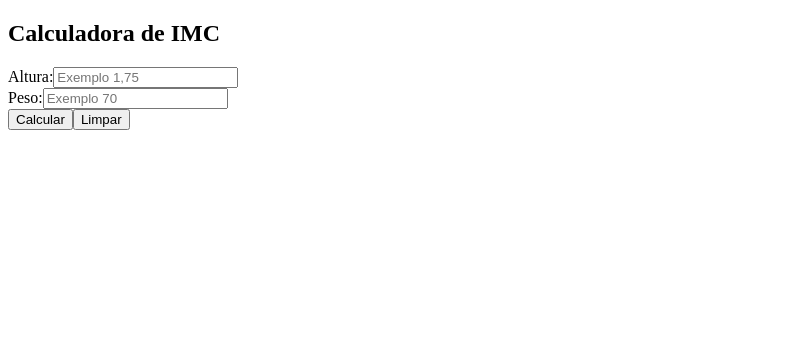
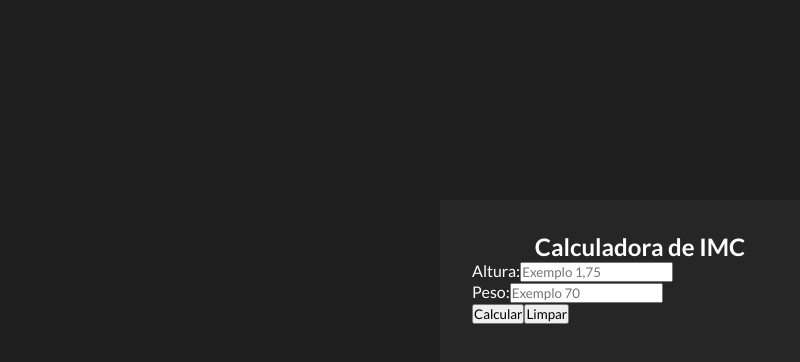
Before and after one commit to joaolucasalves010/calculadora_imc_react, a React (Vite) app in the folder calculadora_imc/: page / in a window 1280 px wide. Shown: the top 362 px of the page, without its empty margins (0-800 px from the left). Built offline with nearby package versions, Linux system fonts and the light colour scheme.

Commit message:
estilos iniciais

```diff
--- a/calculadora_imc/index.html
+++ b/calculadora_imc/index.html
@@ -3,6 +3,12 @@
   <head>
     <meta charset="UTF-8" />
     <meta name="viewport" content="width=device-width, initial-scale=1.0" />
+    <link rel="preconnect" href="https://fonts.googleapis.com" />
+    <link rel="preconnect" href="https://fonts.gstatic.com" crossorigin />
+    <link
+      href="https://fonts.googleapis.com/css2?family=Lato:ital,wght@0,100;0,300;0,400;0,700;0,900;1,100;1,300;1,400;1,700;1,900&display=swap"
+      rel="stylesheet"
+    />
     <title>Calculadora Imc React</title>
   </head>
   <body>
--- a/calculadora_imc/src/App.css
+++ b/calculadora_imc/src/App.css
@@ -0,0 +1,10 @@
+.container {
+  min-width: 400px;
+  min-height: 400px;
+  background-color: hsl(0, 0%, 15%);
+  padding: 2rem;
+}
+
+.container h2 {
+  text-align: center;
+}
--- a/calculadora_imc/src/App.jsx
+++ b/calculadora_imc/src/App.jsx
@@ -1,6 +1,8 @@
 import { useState } from "react";
-import ImcCalc from "./components/ImcCalc.jsx";
+
 import "./App.css";
+
+import ImcCalc from "./components/ImcCalc";
 
 function App() {
   const [count, setCount] = useState(0);
--- a/calculadora_imc/src/index.css
+++ b/calculadora_imc/src/index.css
@@ -0,0 +1,15 @@
+* {
+  margin: 0;
+  padding: 0;
+  font-family: "Lato", sans-serif;
+  box-sizing: border-box;
+}
+
+body {
+  background-color: hsl(0, 0%, 12%);
+  color: #fff;
+  display: flex;
+  justify-content: center;
+  align-items: center;
+  min-height: 100vh;
+}
```
